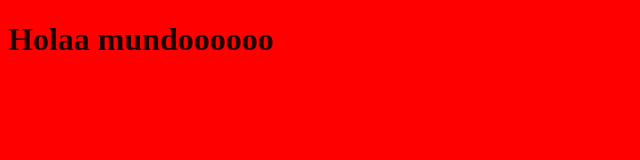
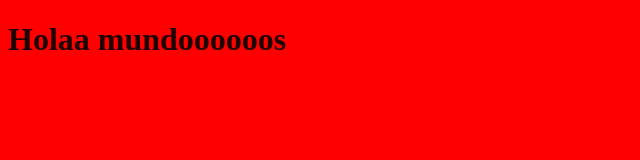
Before and after one commit to CinLo82/react-shop, a React app: page / in a window 1280 px wide. Shown: the top 160 px of the page, without its empty margins (0-640 px from the left). Built offline with nearby package versions, Linux system fonts and the light colour scheme; the HTML template or start-up script is replaced by a standard one.

Commit message:
modif en el index.js

```diff
--- a/package.json
+++ b/package.json
@@ -4,8 +4,8 @@
   "description": "",
   "main": "/src/index.js",
   "scripts": {
-    "start": "webpack serve --open --mode development",
-    "build": "webpack --mode=development",
+    "start": "webpack serve --open --mode development --env development",
+    "build": "webpack --mode production",
     "test": "echo \"Error: no test specified\" && exit 1"
   },
   "repository": {
--- a/src/components/App.jsx
+++ b/src/components/App.jsx
@@ -2,7 +2,7 @@ import '../styles/global.scss'
 
 const App = () => {
         return (
-         <h1>Holaa mundoooooo</h1>
+         <h1>Holaa mundoooooos</h1>
         )
 }
 export default App;
```
